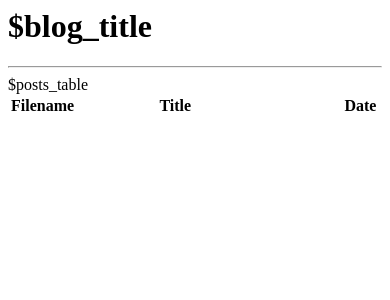
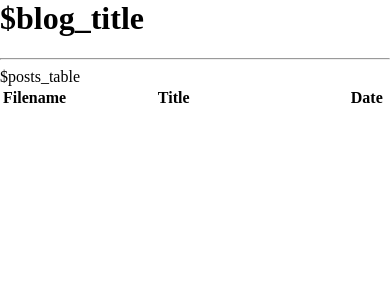
Before and after one commit to caioluders/-body-builder, a Python web app: template templates/default.html in a window 390 px wide. Shown: the top 300 px of the page. Run offline with Jinja, Linux system fonts and the light colour scheme; the template is opened without the code that fills it, so the values that code supplies are empty.

Commit message:
Trying to make the site responsive

```diff
--- a/templates/dark.html
+++ b/templates/dark.html
@@ -7,6 +7,11 @@
 			margin: 0 auto;
 			color: white;
 			background: black;
+		}
+		@media only screen and (max-width:768px) {
+			body {
+				max-width:100%;
+			}
 		}
 		a:link {
 			color: #0a0 ;
--- a/templates/default.html
+++ b/templates/default.html
@@ -3,8 +3,15 @@
 	<meta content="utf-8" http-equiv="encoding">
 	<meta name="viewport" content="width=device-width, initial-scale=1.0">
 	<style>
-		max-width: 50em;
-		margin: 0 auto;
+		body {
+			max-width: 50em;
+			margin: 0 auto;
+		}
+		@media only screen and (max-width:768px) {
+			body {
+				max-width:100%;
+			}
+		}
 	</style>
 	<title>$blog_title</title>
 	<body>
```
